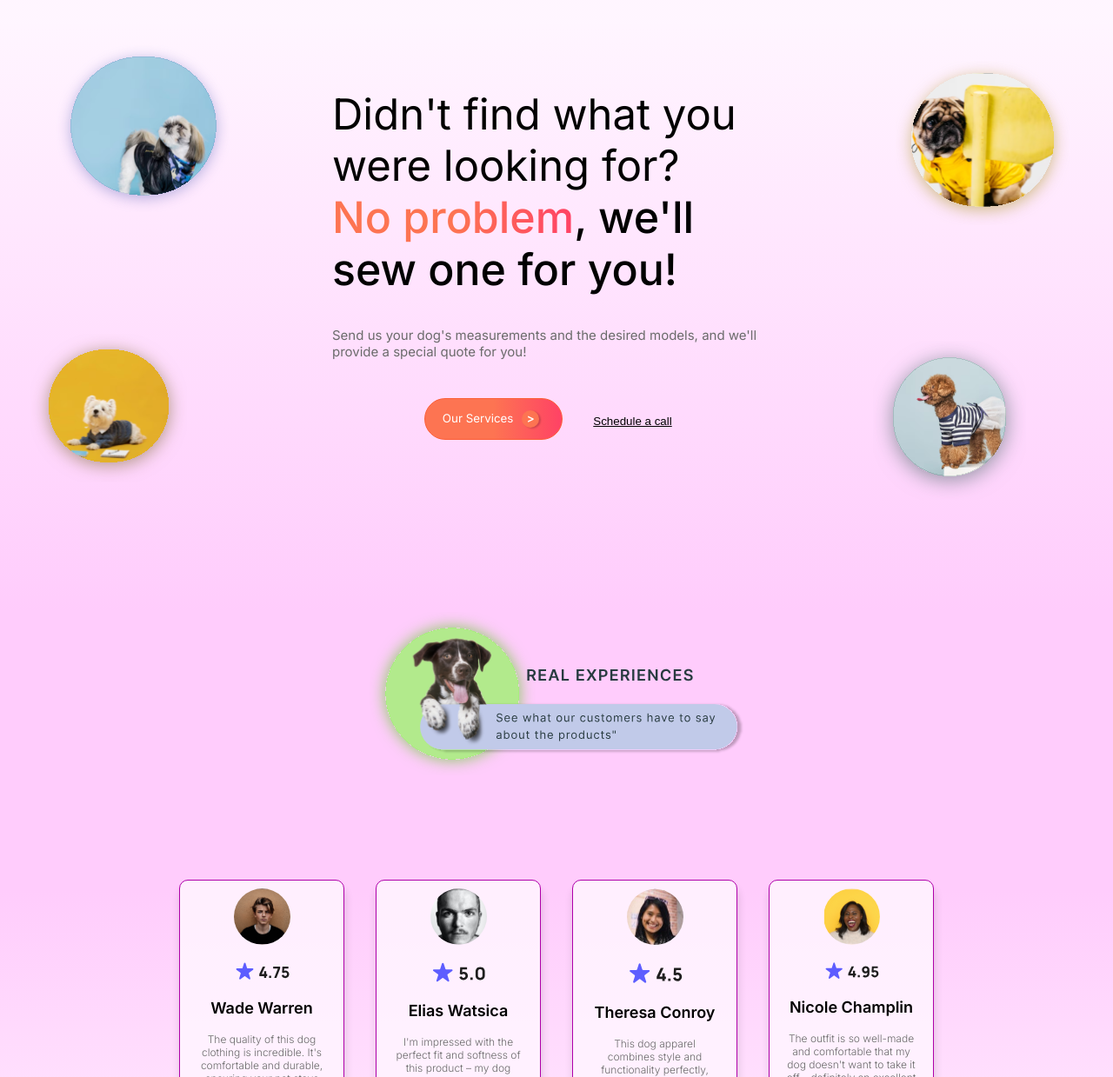
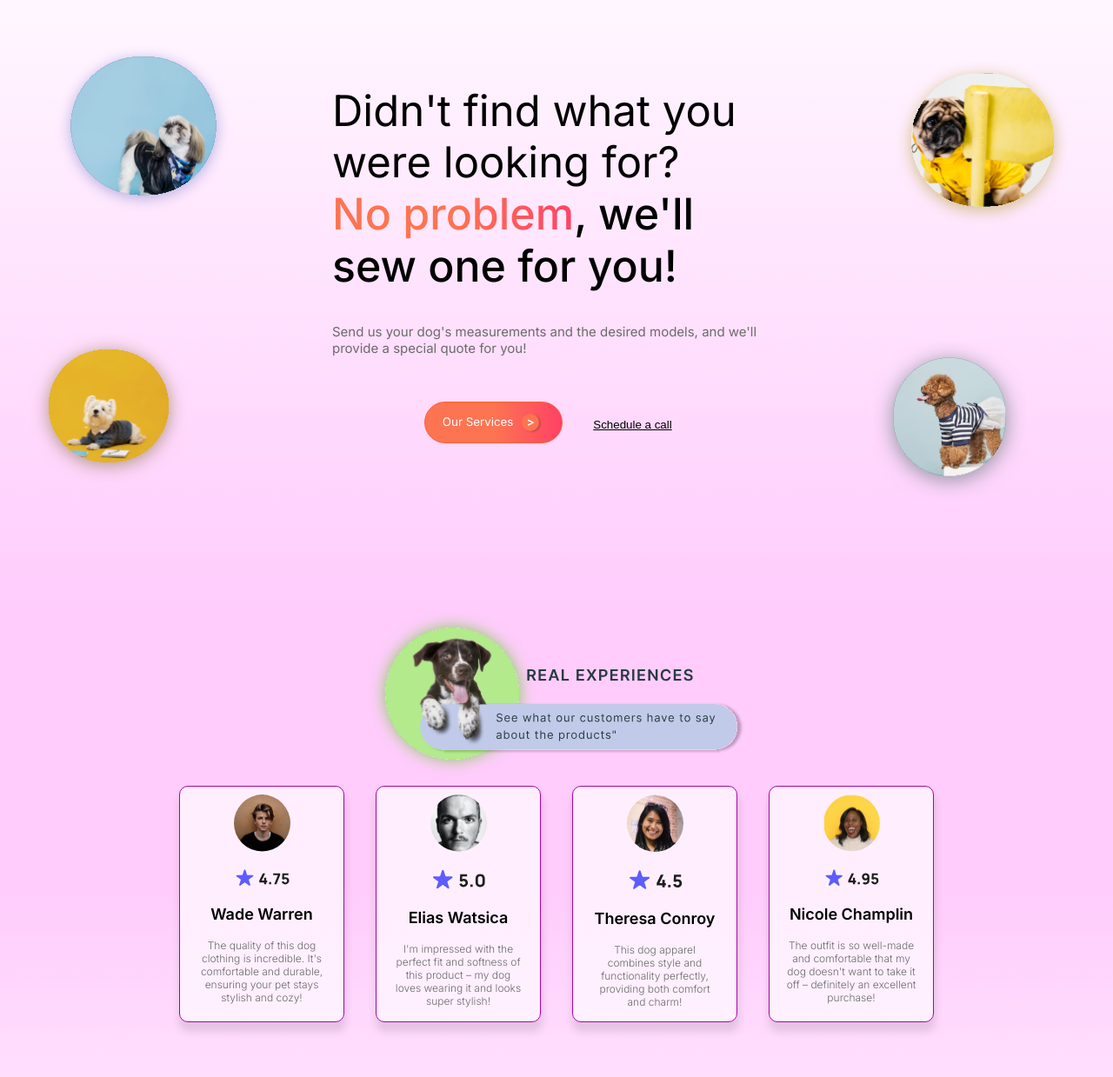
Before and after one commit to CatarinaLFonseca/FonFonDogs-Store, a Vue app: page / in a window 1280 px wide. Shown: the part 1551-2790 px from the top of the page at 87% size. Built offline with nearby package versions, Linux system fonts and the light colour scheme.

Commit message:
change height to min-height

```diff
--- a/src/components/Footer.vue
+++ b/src/components/Footer.vue
@@ -22,8 +22,9 @@
 <style scoped>
     #bodyFooter {
         background-image: linear-gradient(360deg, #040006 -30%, #62005F);
-        height: 8vh;
+        height: 80px;
         position: relative;
+        bottom: 0;
         display: flex;
         flex-direction: row;
         justify-content: space-between;
--- a/src/components/SectionFour.vue
+++ b/src/components/SectionFour.vue
@@ -63,7 +63,7 @@ const comments = ref([
 <style scoped>
     #bodyFour {
         background: linear-gradient(to bottom, #FFCCFC 40%, #FFF5FF);
-        height: 100vh;
+        min-height: 100dvh;
         display: flex;
         flex-direction: column;
         align-items: center;
@@ -77,7 +77,7 @@ const comments = ref([
     }
 
     section {
-        height: 100%;
+        min-height: 100%;
         display: flex;
         align-items: center;
         flex-direction: column;
--- a/src/components/SectionThree.vue
+++ b/src/components/SectionThree.vue
@@ -30,18 +30,18 @@
 <style scoped>
     #bodyThree {
         background: linear-gradient(to bottom, #fff5fff2 15%, #FFCCFC);
-        height: 100vh;
         display: flex;
         flex-direction: column;
         justify-content: center;
+        min-height: 100dvh;
     }
 
     section {
+        min-height: 100%;
         display: flex;
         flex-direction: column;
         justify-content: flex-start;
         margin-left: 10%;
-        height: 50%;
     }
 
     #sectionAlign {
@@ -182,7 +182,6 @@
         flex-direction: column;
         margin-left: 0%;
         margin: auto;
-        height: 0%;
         align-items: center;
         justify-content: center;
     }
--- a/src/components/SectionTwo.vue
+++ b/src/components/SectionTwo.vue
@@ -64,11 +64,14 @@ const modelOfDogs = ref([
 
 #bodyTwo {
   background-color: #fff5fff2;
-  height: 100vh;
   display: flex;
   flex-direction: column;
   align-items: center;
+  min-height: 100dvh;
+}
 
+section {
+  min-height: 100%
 }
 
 header {
@@ -121,6 +124,7 @@ header {
   flex-direction: column;
   align-items: center;
   position: relative;
+  height: 100%;
 }
 
 h1 {
```
